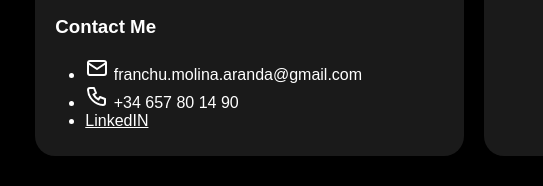
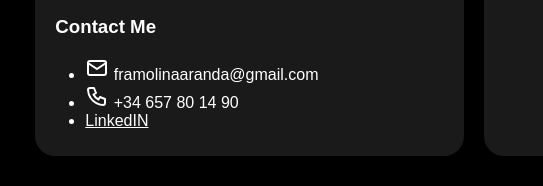
Before and after one commit to frxnchu/frxnchu, a website: page index.html in a window 1280 px wide. Shown: the part 846-1032 px from the top of the page, 166-709 px from the left. Drawn offline with Linux system fonts and the light colour scheme.

Commit message:
Add files via upload

```diff
--- a/index.html
+++ b/index.html
@@ -74,7 +74,7 @@
                     <h3>Contact Me</h3>
                     <ul>
                         <li><svg  xmlns="http://www.w3.org/2000/svg"  width="24"  height="24"  viewBox="0 0 24 24"  fill="none"  stroke="currentColor"  stroke-width="2"  stroke-linecap="round"  stroke-linejoin="round"  class="icon icon-tabler icons-tabler-outline icon-tabler-mail"><path stroke="none" d="M0 0h24v24H0z" fill="none"/><path d="M3 7a2 2 0 0 1 2 -2h14a2 2 0 0 1 2 2v10a2 2 0 0 1 -2 2h-14a2 2 0 0 1 -2 -2v-10z" /><path d="M3 7l9 6l9 -6" /></svg>
-                            franchu.molina.aranda@gmail.com</li>
+                            framolinaaranda@gmail.com</li>
                         <li><svg  xmlns="http://www.w3.org/2000/svg"  width="24"  height="24"  viewBox="0 0 24 24"  fill="none"  stroke="currentColor"  stroke-width="2"  stroke-linecap="round"  stroke-linejoin="round"  class="icon icon-tabler icons-tabler-outline icon-tabler-phone"><path stroke="none" d="M0 0h24v24H0z" fill="none"/><path d="M5 4h4l2 5l-2.5 1.5a11 11 0 0 0 5 5l1.5 -2.5l5 2v4a2 2 0 0 1 -2 2a16 16 0 0 1 -15 -15a2 2 0 0 1 2 -2" /></svg>
                             +34 657 80 14 90</li>
                         <a href="https://www.linkedin.com/in/francisco-molina-aranda/">
```
